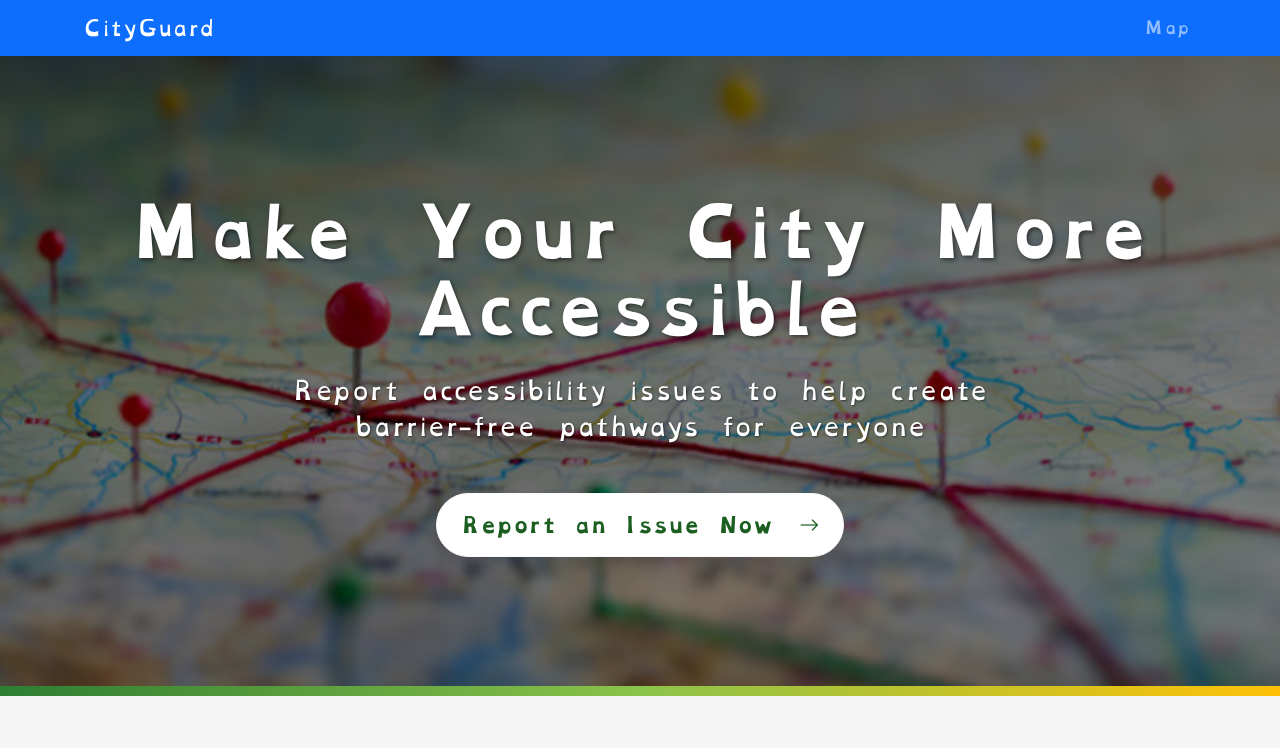
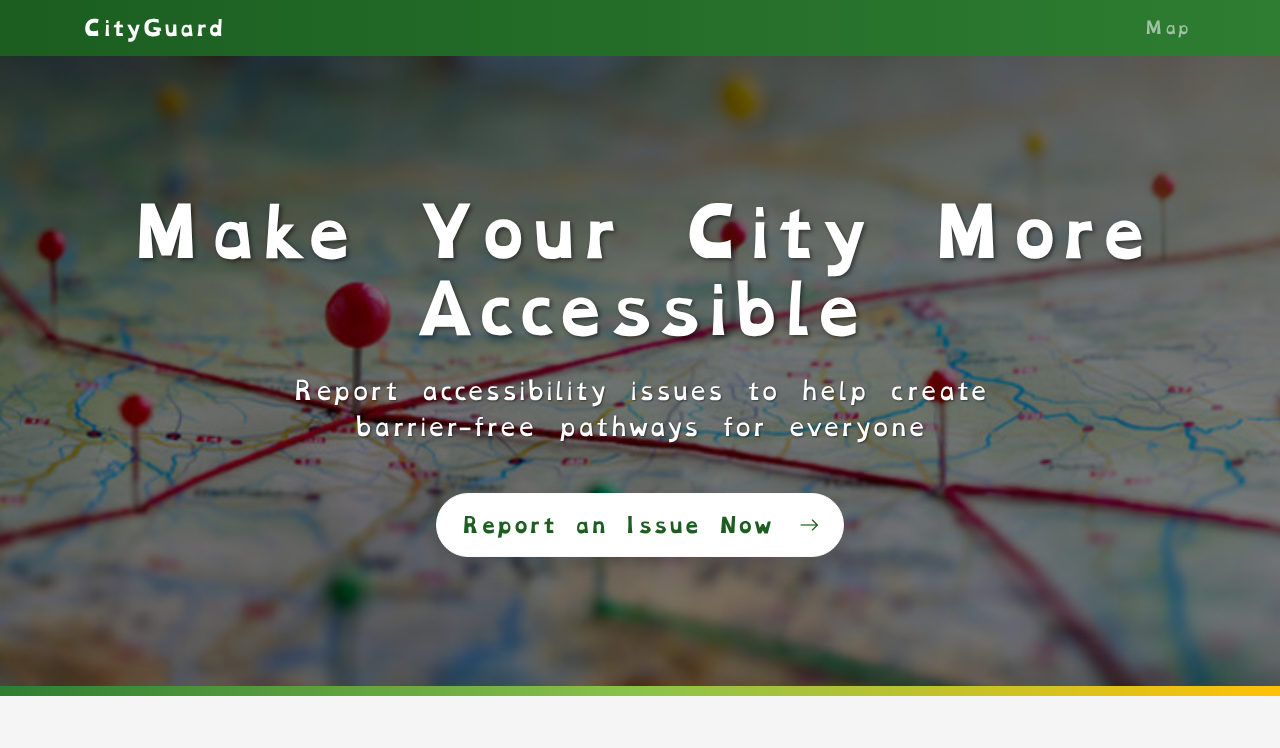
Before and after one commit to MihutMatei/cafebabe, a React (Create React App) app in the folder frontend/: page / in a window 1280 px wide. Shown: the top 748 px of the page. Built offline with nearby package versions, Linux system fonts and the light colour scheme; no server answers.

Commit message:
DONE 1
Signed-off-by: MihutMatei <mihutmatei@gmail.com>

```diff
--- a/frontend/src/App.js
+++ b/frontend/src/App.js
@@ -4,13 +4,18 @@ import 'bootstrap/dist/css/bootstrap.min.css';
 import 'bootstrap-icons/font/bootstrap-icons.css';
 import MapPage from './Pages/Map';
 import HomePage from './Pages/Home';
+import './App.css';
 
 function App() {
   return (
     <Router>
-      <nav className="navbar navbar-expand-lg navbar-dark bg-primary shadow-sm">
+      {/* Updated Navbar (only change) */}
+      <nav className="navbar navbar-expand-lg navbar-dark shadow-sm" style={{
+        backgroundColor: '#1B5E20', // Dark green
+        backgroundImage: 'linear-gradient(to right, #1B5E20, #2E7D32)' // Green gradient
+      }}>
         <div className="container">
-          <Link className="navbar-brand" to="/">CityGuard</Link>
+          <Link className="navbar-brand fw-bold" to="/">CityGuard</Link>
           <div className="collapse navbar-collapse">
             <ul className="navbar-nav ms-auto">
               <li className="nav-item">
@@ -21,6 +26,7 @@ function App() {
         </div>
       </nav>
 
+      {/* Everything below remains EXACTLY the same */}
       <Routes>
         <Route path="/" element={<HomePage />} />
         <Route path="/map" element={<MapPage />} />
```
